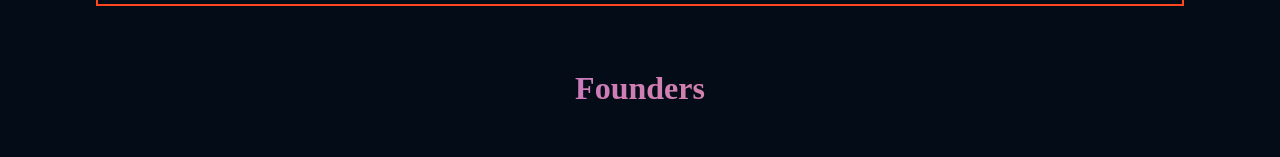
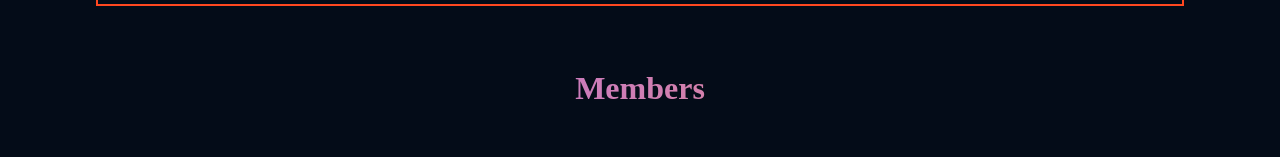
Before and after one commit to D4Community/d4-website, a React (Create React App) app: page / in a window 1280 px wide. Shown: the part 1384-1541 px from the top of the page. Built offline with nearby package versions, Linux system fonts and the light colour scheme.

Commit message:
Members done

```diff
--- a/src/App.js
+++ b/src/App.js
@@ -1,12 +1,10 @@
 import React from "react";
-// import Slider from "react-slick";
 import "./App.css";
-import Cards from "./components/Cards/Cards";
-import Founders from "./components/Foundes/Founders";
+import Members from "./components/Members/Members";
 import Header from "./components/Header/Header";
 import Navbar from "./components/Navbar/Navbar";
 import WhatisD4 from "./components/WhatisD4/WhatisD4";
-// import Slider from "./components/Slider/Slider";
+
 
 const App = () => {
   return (
@@ -15,9 +13,7 @@ const App = () => {
         <Navbar />
         <Header />
         <WhatisD4 />
-        {/* <Slider /> */}
-        <Founders/>
-        <Cards/>
+        <Members/>
       </div>
     </div>
   );
--- a/src/components/Foundes/Founders.jsx
+++ /dev/null
@@ -1,11 +0,0 @@
-import React from "react";
-import './Founders.css'
-const Founders = () => {
-  return (
-    <div className="Heading gradient__text">
-      <h1>Founders</h1>{" "}
-    </div>
-  );
-};
-
-export default Founders;
--- /dev/null
+++ b/src/components/Members/Members.jsx
@@ -0,0 +1,15 @@
+import React from "react";
+import Cards from "../Cards/Cards";
+import './Members.css'
+const Members = () => {
+  return (
+    <>
+    <div className="Heading gradient__text">
+      <h1>Members</h1>{" "}
+    </div>
+    <Cards/>
+    </>
+  );
+};
+
+export default Members;
```
Also changed, not shown: src/components/Members/Members.css (renamed from src/components/Foundes/Founders.css).
